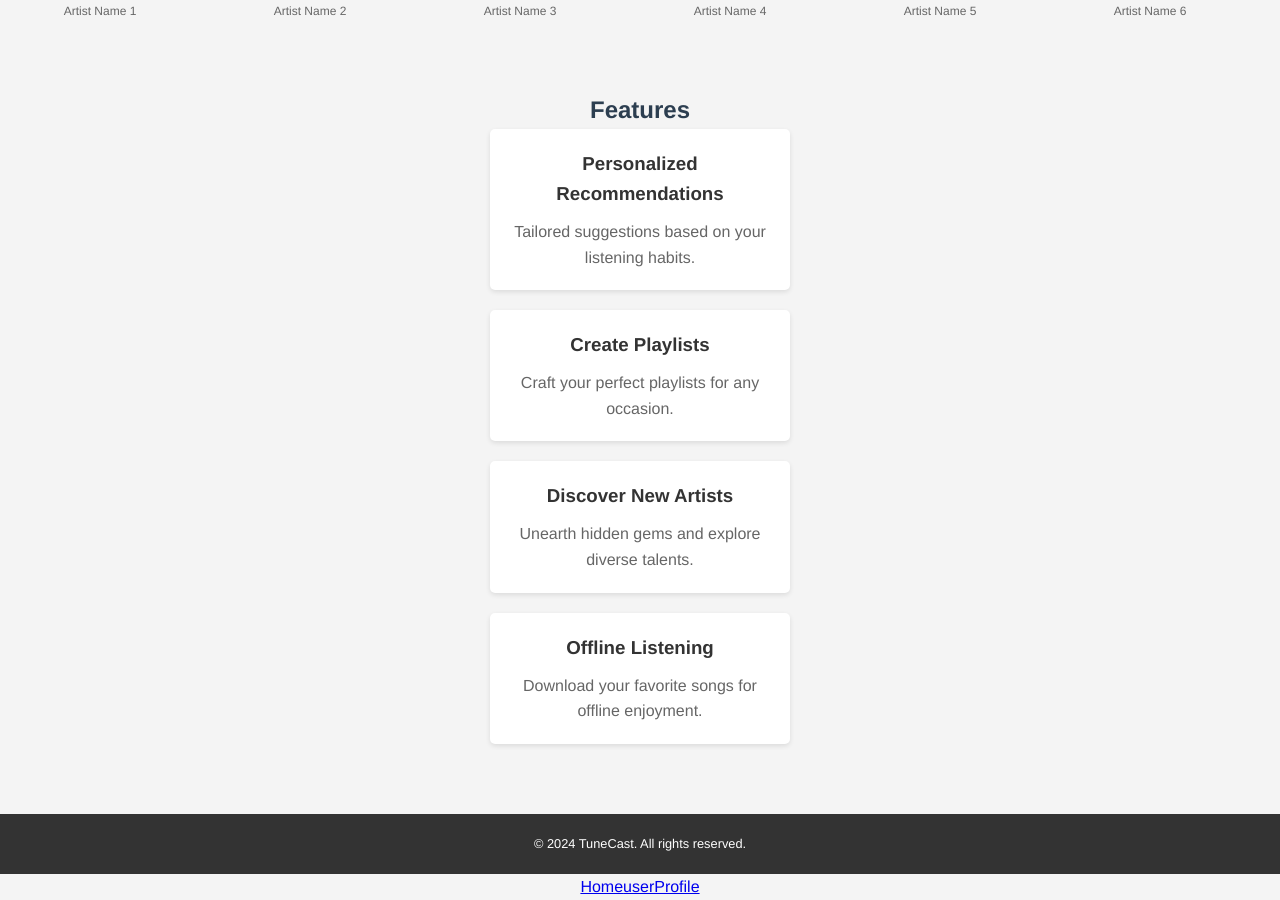
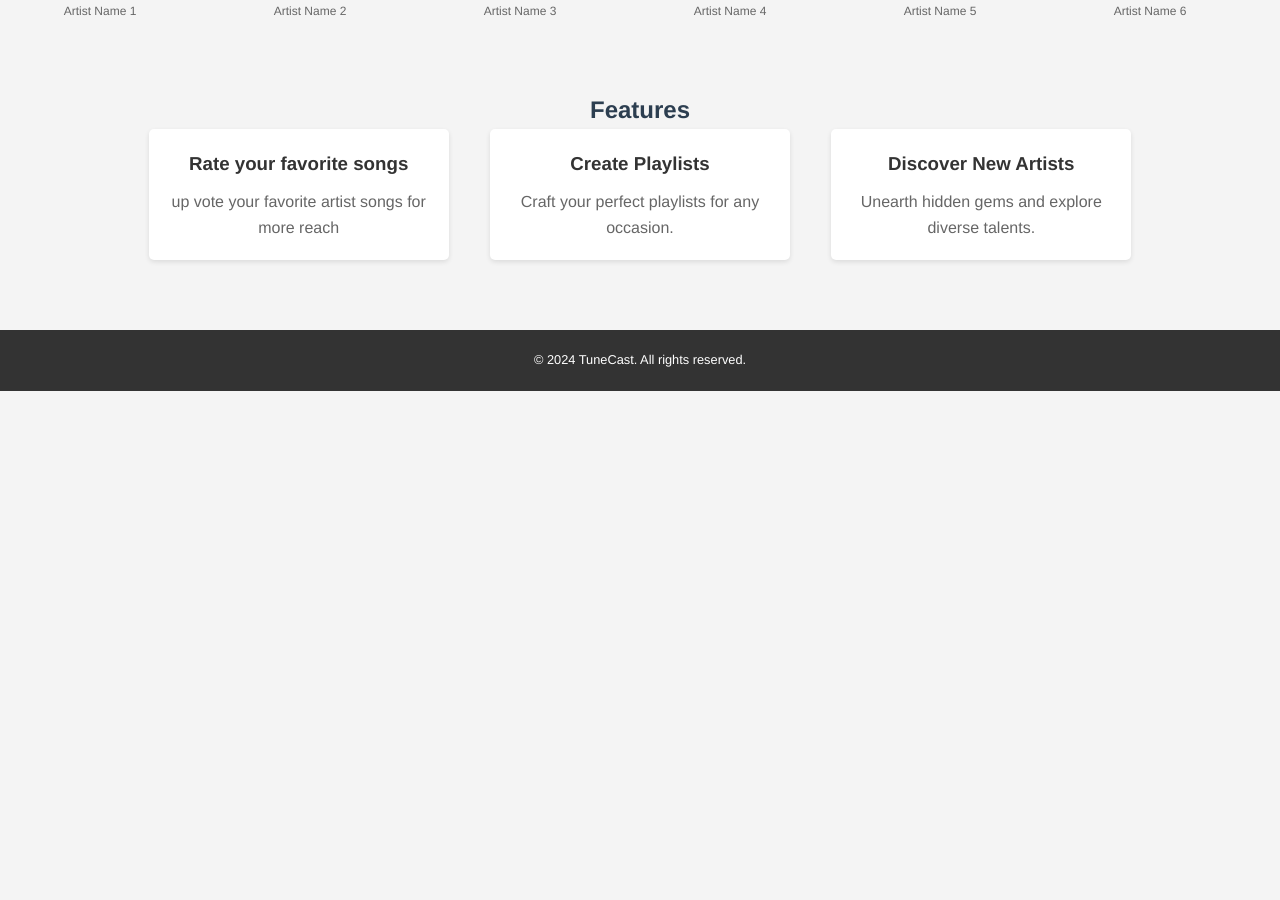
Before and after one commit to charliecharles03/SApp, a Vue app: page /home in a window 1280 px wide. Shown: the part 843-1743 px from the top of the page. After the commit the page ends 1234 px from the top, so only its background shows below. Built offline with nearby package versions, Linux system fonts and the light colour scheme.

Commit message:
made a flex changes on features section

```diff
--- a/src/App.vue
+++ b/src/App.vue
@@ -1,8 +1,6 @@
 <template>
   <!--<HomeComponent/>-->
   <router-view></router-view>
-  <router-link to="/home">Home</router-link>
-  <router-link to="/userProfile">userProfile</router-link>
 </template>
 
 <script>
--- a/src/components/subcomps/HomeComponent.vue
+++ b/src/components/subcomps/HomeComponent.vue
@@ -28,9 +28,10 @@
     <section class="features">
       <div class="container">
           <h2>Features</h2>
+        <div class="featureModel">
           <div class="feature-item">
-          <h3>Personalized Recommendations</h3>
-          <p>Tailored suggestions based on your listening habits.</p>
+            <h3>Rate your favorite songs</h3>
+            <p>up vote your favorite artist songs for more reach</p>
           </div>
           <div class="feature-item">
             <h3>Create Playlists</h3>
@@ -40,9 +41,6 @@
             <h3>Discover New Artists</h3>
             <p>Unearth hidden gems and explore diverse talents.</p>
           </div>
-        <div class="feature-item">
-          <h3>Offline Listening</h3>
-          <p>Download your favorite songs for offline enjoyment.</p>
         </div>
       </div>
     </section>
@@ -210,4 +208,10 @@ footer p {
   border-radius: 15px;
 }
 
+.featureModel{
+  display: flex;
+  flex-direction: row;
+  align-items: center;
+}
+
 </style>
```
Lines whose indentation alone changed are shown as unchanged.
